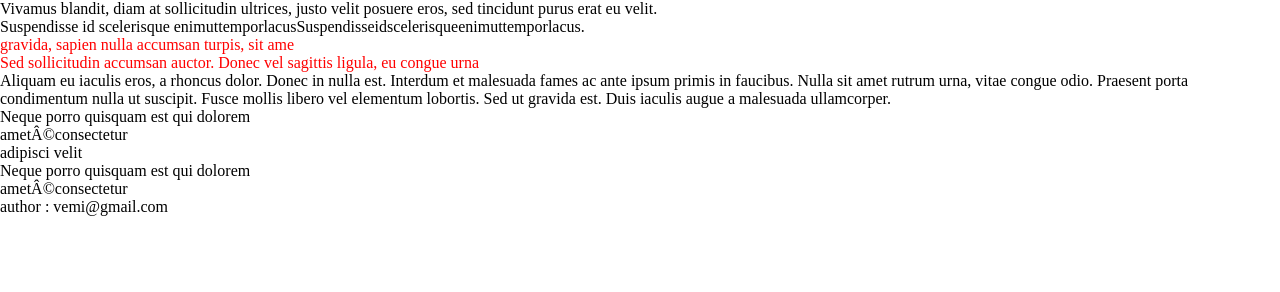
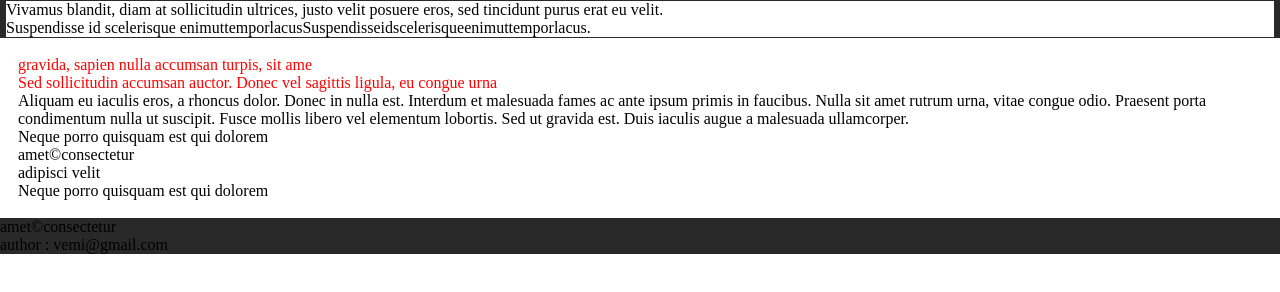
Before and after one commit to jojo957/exocss, a plain HTML site: page index.html in a window 1280 px wide. Drawn offline with Linux system fonts and the light colour scheme.

Commit message:
add border background black and padding (#2)
* add style tag

* add border background black and padding main

```diff
--- a/index.html
+++ b/index.html
@@ -1,9 +1,21 @@
 <!DOCTYPE html>
 <html lang="fr">
 <head>
-    <meta charset=”UTF-8”>
+    <meta charset="UTF-8">
     <title>LOREM IPSUM</title>
     <link rel="stylesheet" type="text/css" href="reset.css" defer>
+    <style>
+       body>header {
+            border:solid hsl(0, 0%, 16%);
+            border-width: 1px 6px;
+        }
+       main+footer {
+           background: hsl(0, 0%, 16%);
+       }
+       main {
+           padding: 18px;
+       }
+    </style>
 </head>
 <body>
     <header>
```
Lines whose indentation alone changed are shown as unchanged.
